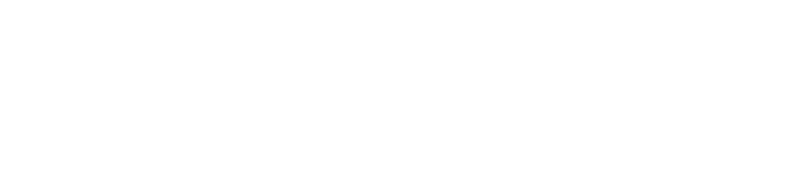
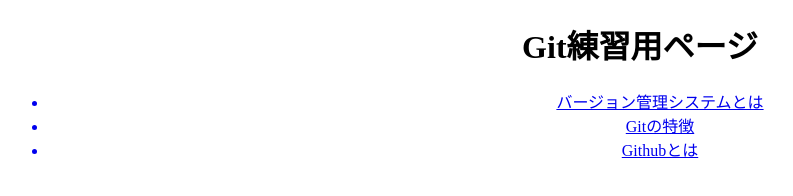
Before and after one commit to kubotakuya/git_practice, a plain HTML site: page index.html in a window 1280 px wide. Shown: the whole page, without its empty margins (0-793 px from the left). Drawn offline with Linux system fonts and the light colour scheme.

Commit message:
ページタイトルの変更と見出し作成。Githubに関するページへ移動するためのメニュー追加

```diff
--- a/index.html
+++ b/index.html
@@ -4,8 +4,20 @@
   <meta charset="UTF-8">
   <link rel="stylesheet" type="text/css" href="./css/common.css">
 </head>
-  <title>HTML5のひな形</title>
+  <title>Git練習用ページ</title>
   </head>
   <body>
+    <header>
+      <h1>Git練習用ページ</h1>
+    </header>
+    <main>
+      <nav>
+        <ul>
+          <a href="index.html"><li>バージョン管理システムとは</li></a>
+          <a href="git.html"><li>Gitの特徴</li></a>
+          <a href="github.html"><li>Githubとは</li></a>
+        </ul>
+      </nav>
+    </main>
   </body>
 </html>
```
